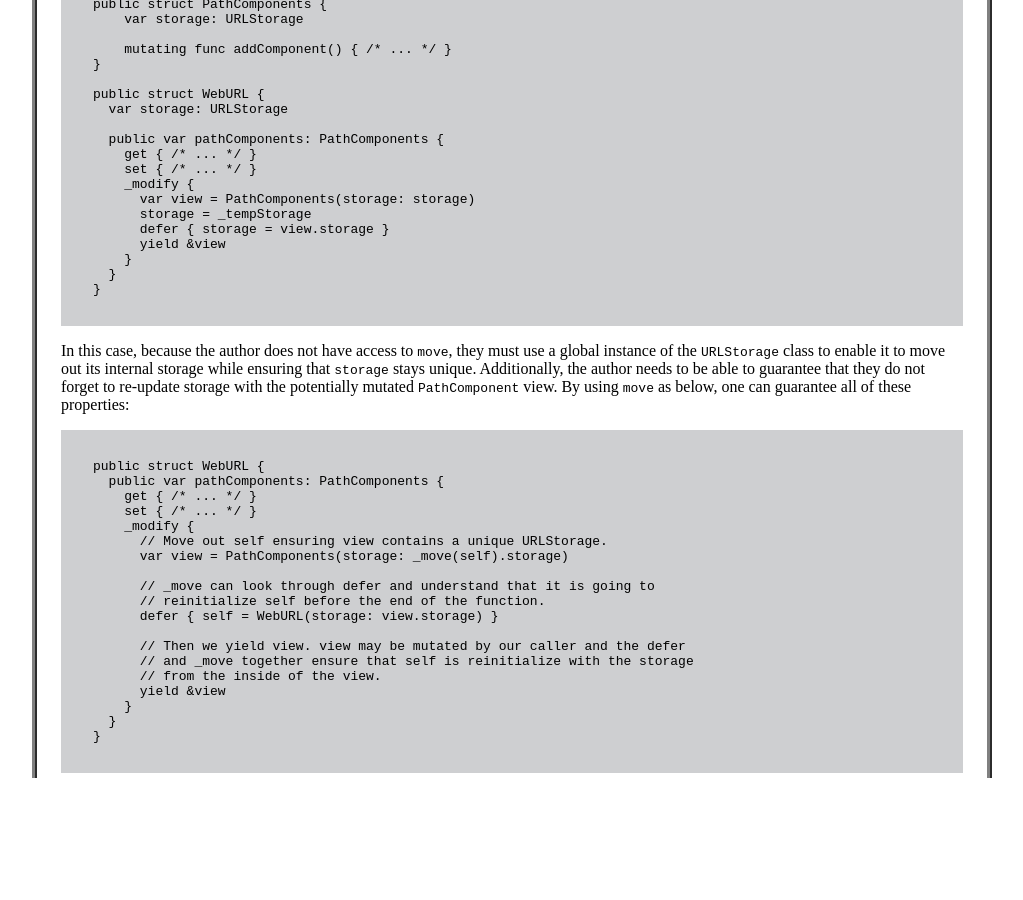
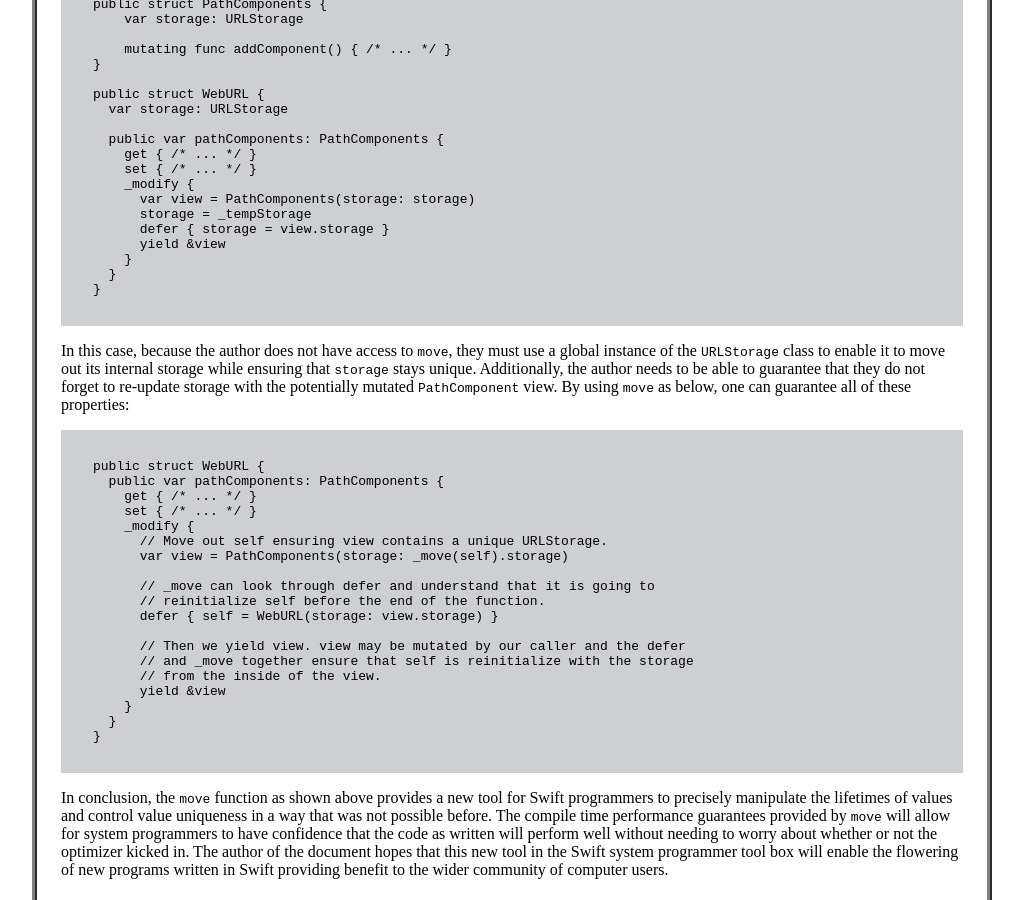
Before and after one commit to gottesmm/gottesmm.github.io, a Jekyll site: the page built from drafts/move-function.md, in a window 1280 px wide and 900 px high, scrolled down 3236 px. Shown: the whole window, without its empty margins (128-1151 px from the left). Built offline with Jekyll 4.4.1, drawn with Linux system fonts in a browser that asks for light colours; before the commit the page ends 4014 px from its top, so only the background shows below that.

Commit message:
Add a small conclusion blurb.

````diff
--- a/drafts/move-function.md
+++ b/drafts/move-function.md
@@ -262,3 +262,13 @@ public struct WebURL {
   }
 }
 ```
+
+In conclusion, the `move` function as shown above provides a new tool for Swift
+programmers to precisely manipulate the lifetimes of values and control value
+uniqueness in a way that was not possible before. The compile time performance
+guarantees provided by `move` will allow for system programmers to have
+confidence that the code as written will perform well without needing to worry
+about whether or not the optimizer kicked in. The author of the document hopes
+that this new tool in the Swift system programmer tool box will enable the
+flowering of new programs written in Swift providing benefit to the wider
+community of computer users.
````
